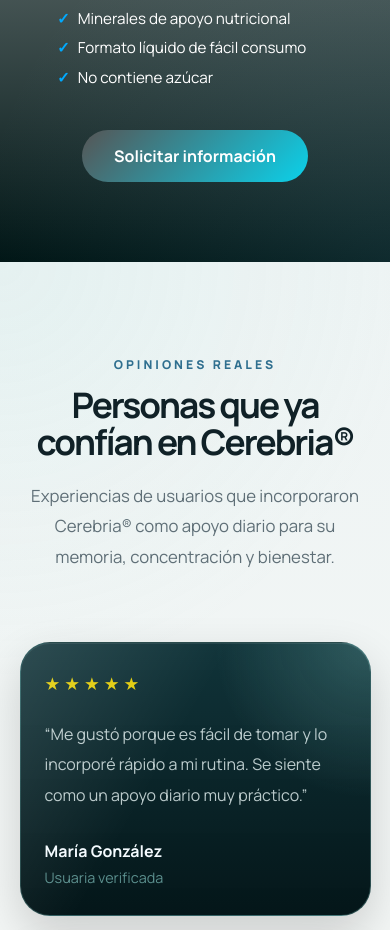
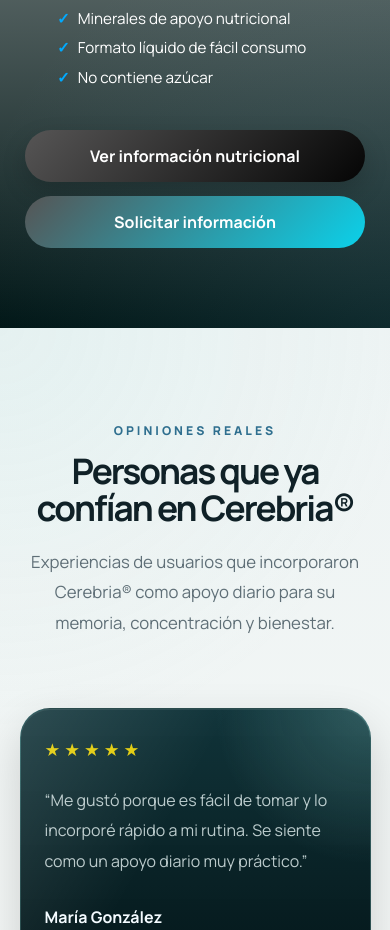
Before and after one commit to matdev10/cerebria-web, a React (Vite) app: page / in a window 390 px wide. Shown: the part 3460-4390 px from the top of the page. Built offline with nearby package versions, Linux system fonts and the light colour scheme; a web font is replaced by a local one.

Commit message:
fix responsive navbar

```diff
--- a/src/components/Product.jsx
+++ b/src/components/Product.jsx
@@ -1,11 +1,15 @@
+import productImage from '../assets/img/producto.png'
+import nutritionImage from '../assets/img/etiqueta.jpg'
 
-import productImage from '../assets/img/producto.png'
 import '../style/product.css'
-import { useEffect, useRef } from 'react'
+
+import { useEffect, useRef, useState } from 'react'
 
 function Product() {
 
   const listRef = useRef(null)
+
+  const [showNutrition, setShowNutrition] = useState(false)
 
   useEffect(() => {
 
@@ -32,6 +36,7 @@
 
   return (
     <section className="product" id="producto">
+
       <div className="product-container">
 
         <div className="product-image-box">
@@ -69,12 +74,49 @@
             <img src={productImage} alt="Frasco Cerebria" />
           </div>
 
-          <a href="#contacto" className="product-btn">
-            Solicitar información
-          </a>
+          <div className="product-buttons">
+
+            <button
+              type="button"
+              className="nutrition-btn"
+              onClick={() => setShowNutrition(true)}
+            >
+              Ver información nutricional
+            </button>
+
+            <a href="#contacto" className="product-btn">
+              Solicitar información
+            </a>
+
+          </div>
 
         </div>
       </div>
+
+      {showNutrition && (
+
+        <div className="nutrition-modal">
+
+          <div className="nutrition-box">
+
+            <button
+              className="nutrition-close"
+              onClick={() => setShowNutrition(false)}
+            >
+              ×
+            </button>
+
+            <img
+              src={nutritionImage}
+              alt="Información nutricional Cerebria"
+            />
+
+          </div>
+
+        </div>
+
+      )}
+
     </section>
   )
 }
--- a/src/style/product.css
+++ b/src/style/product.css
@@ -174,6 +174,100 @@
   text-decoration: none;
 }
 
+/*boton info nutricion*/
+.nutrition-btn{
+  display: inline-block;
+  background: linear-gradient(135deg, #565555, #050505);
+  color: rgb(255 255 255);
+  padding: 15px 32px;
+  border-radius: 100px;
+  font-weight: 700;
+  text-decoration: none;
+  border: none;
+  outline: none;
+  cursor: pointer;
+  font-size: 1rem;
+  font-family: inherit;
+  box-shadow:
+    0 10px 24px rgba(0,0,0,.18);
+
+  transition: .25s ease;
+}
+
+.nutrition-modal{
+  position: fixed;
+  inset: 0;
+  z-index: 9999;
+  background: rgba(0,0,0,.72);
+  display: flex;
+  align-items: center;
+  justify-content: center;
+  padding: 22px;
+}
+.product-buttons{
+  display: flex;
+  flex-direction: column;
+  gap: 16px;
+  align-items: center;
+  width: 100%;
+}
+
+.product-btn,
+.nutrition-btn{
+  display: block;
+  width: 100%;
+  max-width: 360px;
+  min-width: unset;
+
+  padding: 15px 32px;
+  border-radius: 100px;
+
+  color: #fff;
+  font-size: 1rem;
+  font-family: inherit;
+  font-weight: 700;
+  text-align: center;
+  text-decoration: none;
+
+  border: none;
+  outline: none;
+  cursor: pointer;
+
+  box-sizing: border-box;
+}
+
+.product-btn{
+  background: linear-gradient(135deg, #565555, #0bd1ea);
+}
+
+.nutrition-btn{
+  background: linear-gradient(135deg, #565555, #050505);
+}
+
+.nutrition-box{
+  position: relative;
+  max-width: 920px;
+  width: 100%;
+}
+
+.nutrition-box img{
+  width: 100%;
+  border-radius: 22px;
+  display: block;
+}
+
+.nutrition-close{
+  position: absolute;
+  top: -16px;
+  right: -16px;
+  width: 42px;
+  height: 42px;
+  border-radius: 50%;
+  border: none;
+  font-size: 28px;
+  cursor: pointer;
+}
+
 /* =========================
    TABLET
 ========================= */
@@ -267,6 +361,17 @@
 
 @media (max-width: 768px){
 
+  @media (max-width: 768px){
+  .product-buttons{
+    order: 6;
+  }
+
+  .product-btn,
+  .nutrition-btn{
+    max-width: 340px;
+  }
+}
+
   .ingredients{
     width: 100%;
     max-width: 340px;
@@ -294,6 +399,22 @@
 }
 
 @media (max-width: 420px){
+    .product-buttons{
+    order: 6;
+    display: flex;
+    flex-direction: column;
+    gap: 14px;
+    align-items: center;
+    width: 100%;
+  }
+
+  .nutrition-btn,
+  .product-btn{
+    width: 100%;
+    max-width: 340px;
+    text-align: center;
+  }
+
 
   .ingredients{
     max-width: 300px;
```
Also changed, not shown: src/assets/img/etiqueta.jpg (added).
